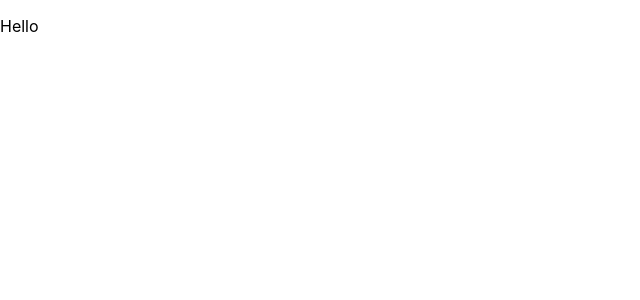
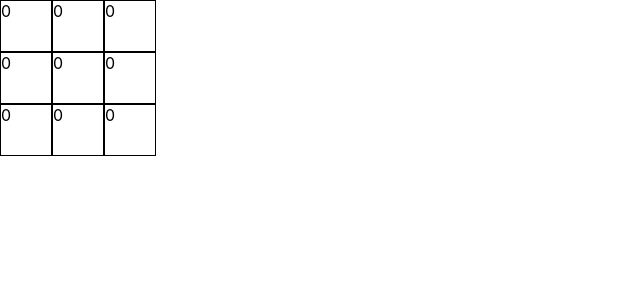
Before and after one commit to DanielParpal/tic-tac-toe, a React (Create React App) app: page / in a window 1280 px wide. Shown: the top 300 px of the page, without its empty margins (0-640 px from the left). Built offline with nearby package versions, Linux system fonts and the light colour scheme.

Commit message:
Put the (ugly) grid in place.

```diff
--- a/src/App.tsx
+++ b/src/App.tsx
@@ -1,5 +1,4 @@
 import React from 'react';
-import logo from './logo.svg';
 import './App.css';
 import Game from './Game';
 
--- /dev/null
+++ b/src/Game.css
@@ -0,0 +1,10 @@
+.Tile {
+  width: 50px;
+  height: 50px;
+  border: 1px solid black;
+  float: left;
+}
+
+.Tile:nth-child(3n+1) {
+  clear: left;
+}
--- a/src/Game.tsx
+++ b/src/Game.tsx
@@ -1,9 +1,28 @@
 import React, {useState} from 'react';
+import './Game.css';
 
 const Game: React.FC = () => {
-  const [tiles, setTiles] = useState([[0, 0, 0], [0, 0, 0], [0, 0, 0]]);
+  const [grid, setGrid] = useState([[0, 0, 0], [0, 0, 0], [0, 0, 0]]);
 
-  return <p>Hello</p>;
+  const tiles = grid.map((row, indexRow) => {
+    return (
+      <div key={'row-' + indexRow}>
+        {row.map((tile, indexCol) => {
+          return (
+            <div className='Tile' key={'col-' + indexRow + '-' + indexCol}>
+              {tile}
+            </div>
+          );
+        })}
+      </div>
+    );
+  });
+
+  console.log(tiles);
+
+  return (
+    <div>{tiles}</div>
+  )
 }
 
 export default Game;
```
